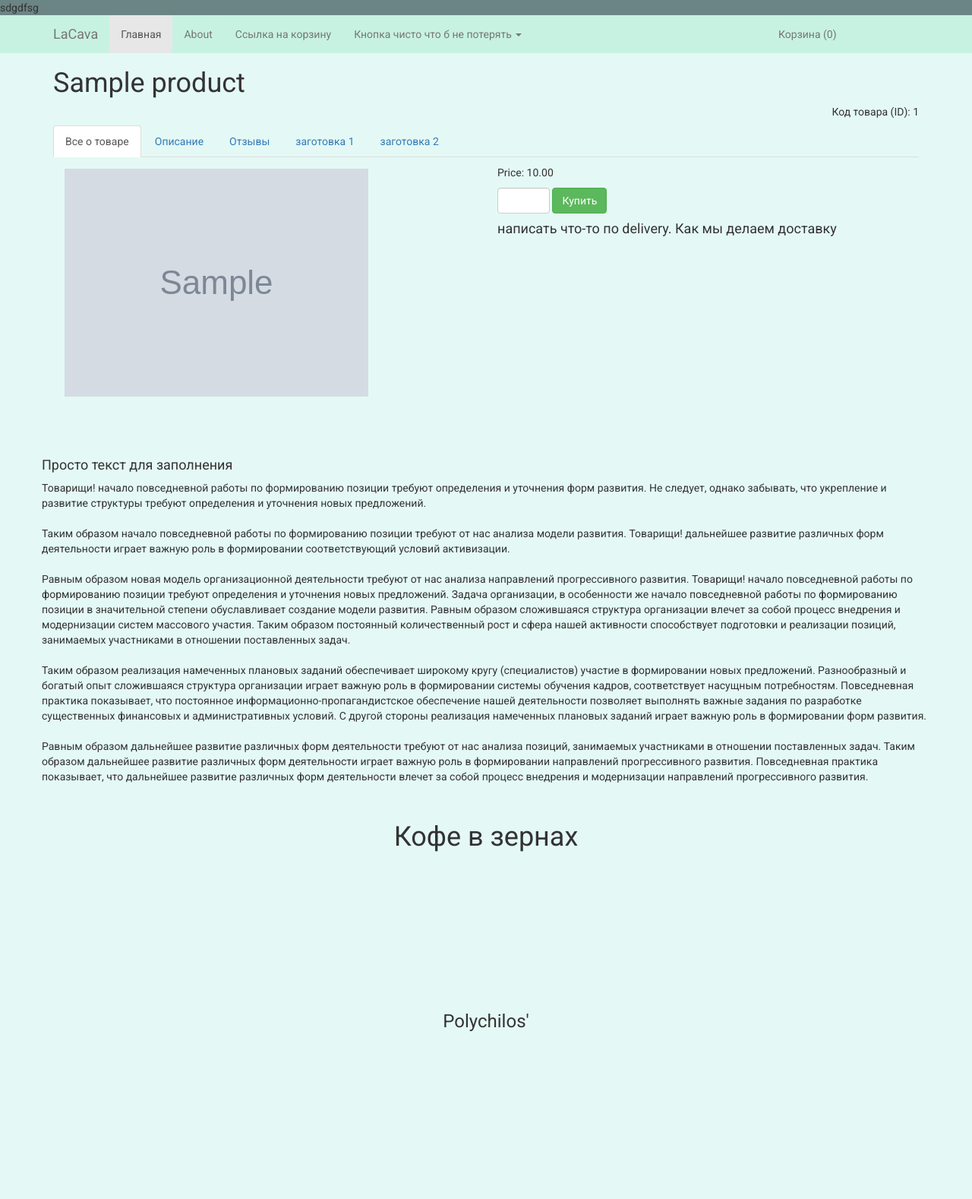
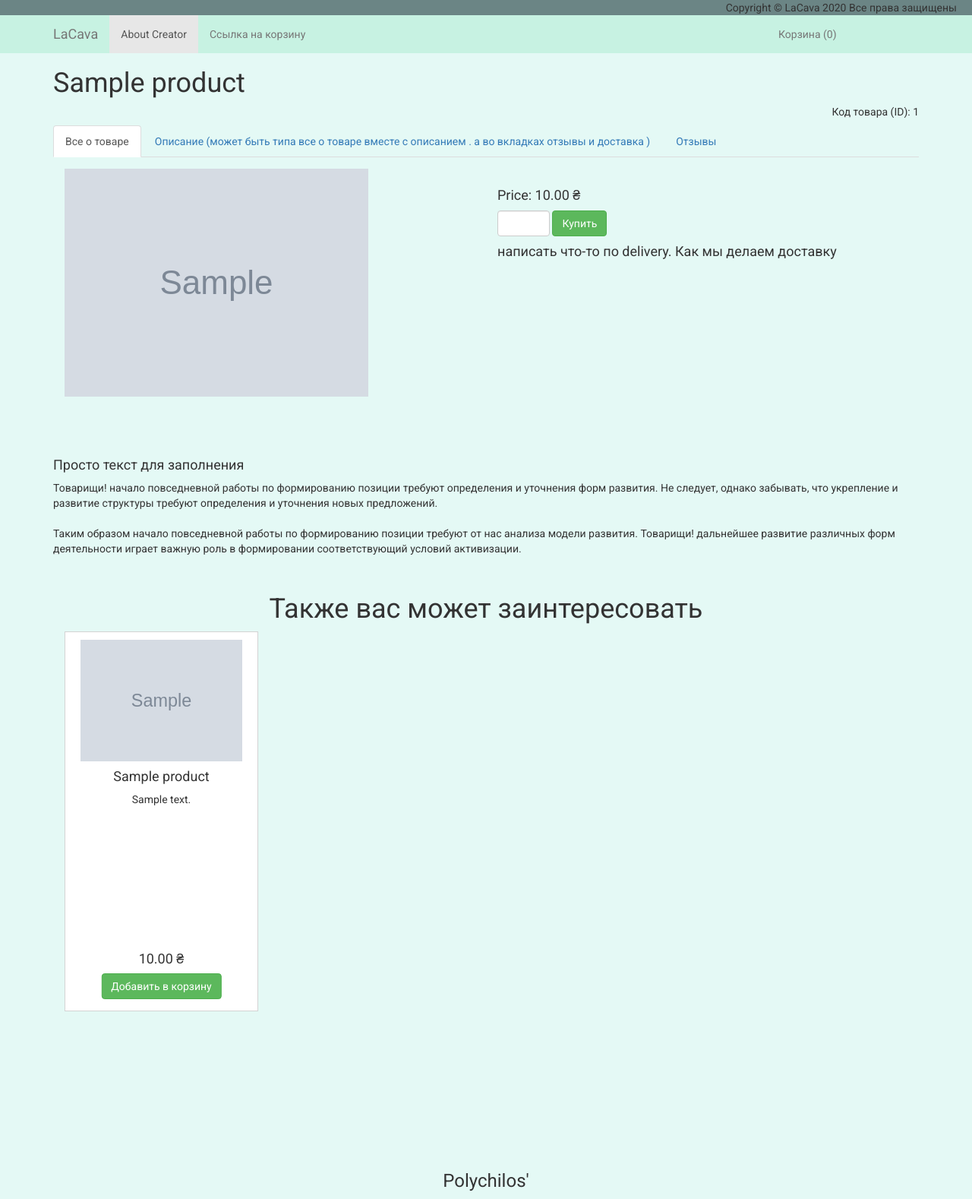
Before and after one commit to Meggatr0N/OnlineStore, a Django app: page /product/1 in a window 1280 px wide. Shown: the whole page at 76% size. Before the commit the page ends 1358 px from the top, so only its background shows below. Run offline with Django 3.2, Linux system fonts and the light colour scheme; tables that the repository leaves empty hold one stand-in row (values such as "Sample post"); grey boxes marked "Sample" are stand-in pictures; some libraries are stand-ins or nearby versions.

Commit message:
modification1

```diff
--- a/blog/urls.py
+++ b/blog/urls.py
@@ -4,4 +4,6 @@ from . import views
 urlpatterns = [
     path('', views.home, name='home'),
     path('blog/', views.blog, name='blog'),
+    path('about/', views.about, name='about'),
+
 ]
--- a/mysite/settings.py
+++ b/mysite/settings.py
@@ -42,6 +42,7 @@ INSTALLED_APPS = [
     'products',
     'orders',
 ]
+
 
 MIDDLEWARE = [
     'django.middleware.security.SecurityMiddleware',
--- a/products/urls.py
+++ b/products/urls.py
@@ -15,13 +15,9 @@ Including another URLconf
 """
 
 from django.urls import path
-from products import views
+from . import views
 
 urlpatterns = [
-    path('product/<int:product_id>', views.product, name='product')
-    #path('', views.blog, name='blog'),
-    #path('post/<int:pk>/', views.post_detail, name='post_detail'),
-    #path('post/new/', views.post_new, name='post_new'),
-    #path('post/<int:pk>/edit/', views.post_edit, name='post_edit'),
-    #path('post/<int:pk>/edit/', views.post_edit, name='post_edit'),
+    path('product/<int:product_id>', views.product, name='product'),
+
 ]
--- a/products/views.py
+++ b/products/views.py
@@ -1,6 +1,5 @@
 from django.shortcuts import render
-from products.models import *
-
+from .models import *
 
 def product(request, product_id):
     product = Product.objects.get(id=product_id)
@@ -11,4 +10,11 @@ def product(request, product_id):
 
     print(request.session.session_key)
 
-    return render(request, 'products/product.html', locals())
+    product_sug = ProductImage.objects.filter(is_active=True, is_main=True, product__is_active = True).order_by('product__category')
+    product_suggestions = product_sug.order_by("-id")[:8]
+
+
+    return render(request, 'products/product.html', {
+        'product': product,
+        'product_suggestions': product_suggestions,
+    })
--- a/static/css/style.css
+++ b/static/css/style.css
@@ -7,8 +7,13 @@ html, body{
     margin: 0 auto;
 }
 
+
 .navbar{
     margin-bottom: 0;
+}
+
+.navbar-top {
+  padding: 0px 20px;
 }
 
 .wrapper{
@@ -87,6 +92,10 @@ html, body{
 
 
 
+
+
+
+
 .add-to-cart-btn {
     position: absolute;
     bottom: 15px;
@@ -108,10 +117,20 @@ html, body{
 }
 
 .section-delivery{
-    height: 300px;
     background-color: #62d2a2;
     text-align: center;
     color: white;
+}
+
+.section-delivery div{
+  display: inline-block;
+  padding: 0px 30px;
+  vertical-align: middle;
+}
+
+.free-shipping-image {
+  height: 200px;
+  width: auto;
 }
 
 .product-image-item{
@@ -139,6 +158,14 @@ html, body{
     color: red;
 }
 
+.about div{
+  vertical-align: middle;
+}
+
+
+
+
+
 
 
 
@@ -164,7 +191,6 @@ content: none;
     z-index: 10;
     padding: 10px;
 }
-
 
 
 
--- a/static/js/scripts.js
+++ b/static/js/scripts.js
@@ -5,6 +5,11 @@ $(document).ready(function () {
   function basketUpdating(product_id, nmb, is_delete){
     var data = {};
     data.product_id = product_id;
+
+
+    console.log("product_id is " + nmb);
+    console.log(nmb);
+
 
     if (nmb){
       data.nmb = nmb;
@@ -52,23 +57,38 @@ $(document).ready(function () {
 
 
 
-  form.on('submit',function (e) {
+  //form.on('submit',function (e) {
+  //  e.preventDefault();
+  //  var form = $(this);
+  //  var nmb = $('#number').val();
+  //  //console.log(nmb);
+  //  var submit_btn = $('#submit_btn');
+  //  var product_id = submit_btn.data("product_id");
+  //  var name = submit_btn.data("name");
+  //  //console.log(product_id);
+  //  //console.log(name);
+  //  var price = submit_btn.data("price");
+  //  //console.log(price);
+//
+//
+  //  basketUpdating(product_id, nmb, is_delete=false)
+//
+  //});
+
+  form.on('submit',function(e){
     e.preventDefault();
     var form = $(this);
     var nmb = $('#number').val();
-    //console.log(nmb);
-    var submit_btn = $('#submit_btn');
+    var submit_btn = form.find($('#submit_btn'));
     var product_id = submit_btn.data("product_id");
-    var name = submit_btn.data("name");
-    //console.log(product_id);
-    //console.log(name);
-    var price = submit_btn.data("price");
-    //console.log(price);
+    var product_name = submit_btn.data("name")
+    var product_price = submit_btn.data("price")
+
+    basketUpdating(product_id, nmb, is_delete=false)
+  });
 
 
-    basketUpdating(product_id, nmb, is_delete=false)
 
-  });
 
 
 
--- a/templates/base.html
+++ b/templates/base.html
@@ -21,7 +21,6 @@
     <div class="wrapper">
       <div class="wrapper-content">
 
-
           {% include 'navbar.html' %}
 
           {% block content %}
--- a/templates/blog/product_item.html
+++ b/templates/blog/product_item.html
@@ -23,7 +23,7 @@
 
 
       <div class="add-to-cart-btn">
-        {% if product_image.product.discount %}
+        {% if product_image.product.discount != 0 %}
           <div class="">
             <div class="">
               <h5>
@@ -31,6 +31,7 @@
                 <span class="tile__price-currency"> ₴ </span>
               </h5>
             </div>
+
             <div class="">
               <h4>
                 {{ product_image.product.price_with_discount}}
@@ -43,6 +44,7 @@
             <div class="invisible">
               <p>Empty space</p>
             </div>
+
             <div class="">
               <h4>
                 {{ product_image.product.price}}
--- a/templates/navbar.html
+++ b/templates/navbar.html
@@ -1,6 +1,6 @@
 <!-- Static navbar -->
 <nav class="navbar navbar-default navbar-top">
-  sdgdfsg
+  <p class="text-right">Copyright © LaCava 2020  Все права защищены</p>
 </nav>
 <nav class="navbar navbar-default navbar-main">
   <div class="container" >
@@ -11,14 +11,15 @@
         <span class="icon-bar"></span>
         <span class="icon-bar"></span>
       </button>
-      <a class="navbar-brand" href="#">LaCava</a>
+      <a class="navbar-brand" href="/">LaCava</a>
     </div>
+
     <div id="navbar" class="navbar-collapse collapse">
       <ul class="nav navbar-nav">
-        <li class="active"><a href="/">Главная</a></li>
-        <li><a href="#">About</a></li>
-        <!--     <li><a href="#">Contact</a></li>     -->
+        <li class="active"><a href="/about/">About Creator</a></li>
         <li><a href="/checkout/">Ссылка на корзину</a></li>
+
+        <!--
         <li class="dropdown">
           <a href="#" class="dropdown-toggle" data-toggle="dropdown" role="button" aria-haspopup="true" aria-expanded="false">Кнопка чисто что б не потерять <span class="caret"></span></a>
           <ul class="dropdown-menu">
@@ -31,6 +32,7 @@
             <li><a href="#">One more separated link</a></li>
           </ul>
         </li>
+        -->
       </ul>
 
 
@@ -56,7 +58,9 @@
                   {% endfor %}
               </ul>
               <div class="text-center">
-                <a class="btn btn-secondary" href="/checkout/" role="button">Перейти в корзину</a>
+                <a class="btn btn-secondary" href="/checkout/" role="button">
+                  Перейти в корзину
+                </a>
               </div>
             {% else %}
             <div class="form-inline text-center">
--- a/templates/products/product.html
+++ b/templates/products/product.html
@@ -21,7 +21,7 @@
         </div>
 
 
-        <div class=""> <!-- слайдер продукта : все о товаре описание и тд -->
+        <div> <!-- слайдер продукта : все о товаре описание и тд -->
           <div>
             <!-- Nav tabs -->
             <ul class="nav nav-tabs" role="tablist">
@@ -32,22 +32,12 @@
               </li>
               <li role="presentation">
                 <a href="#description" aria-controls="description" role="tab" data-toggle="tab">
-                  Описание
+                  Описание (может быть типа все о товаре вместе с описанием . а во вкладках отзывы и доставка )
                 </a>
               </li>
               <li role="presentation">
                 <a href="#products_comments" aria-controls="products_comments" role="tab" data-toggle="tab">
                   Отзывы
-                </a>
-              </li>
-              <li role="presentation">
-                <a href="#messages" aria-controls="messages" role="tab" data-toggle="tab">
-                  заготовка 1
-                </a>
-              </li>
-              <li role="presentation">
-                <a href="#settings" aria-controls="settings" role="tab" data-toggle="tab">
-                  заготовка 2
                 </a>
               </li>
             </ul>
@@ -90,11 +80,37 @@
 
 
                   <div class="col-lg-6">
-                    <div class="">
-                      <p>
-                        Price: {{ product.price }}
-                      </p>
+                    {% if product.discount != 0 %}
+                      <div>
+                        <div>
+                          <h5>
+                            <del>{{ product.price }}</del>
+                            <span class="tile__price-currency"> ₴ </span>
+                          </h5>
                         </div>
+
+                        <div>
+                          <h4>
+                            Price: {{ product.price_with_discount}}
+                            <span class=""> ₴ </span>
+                          </h4>
+                        </div>
+                      </div>
+                    {% else %}
+                      <div>
+                        <div class="invisible">
+                          <p>Empty space</p>
+                        </div>
+
+                        <div>
+                          <h4>
+                            Price: {{ product.price}}
+                            <span> ₴ </span>
+                          </h4>
+                        </div>
+                      </div>
+                    {% endif %}
+
 
                     <div>
                       <form class="form-inline" id="form_buying_product" action="{% url 'basket_adding' %}">
@@ -102,8 +118,16 @@
                         <div class="form-group">
                           <input type="number" min="1" max="10" step="1" class="form-control" name="number" id="number"/>
                         </div>
-
                         <div class="form-group" >
+                          {% if product.discount != 0 %}
+                            <button type="submit" id="submit_btn" class="btn btn-success btn-buy"
+                              data-product_id = "{{ product.id }}"
+                              data-name = "{{ product.name }}"
+                              data-price= "{{ product.price_with_discount}}"
+                            >
+                              Купить
+                            </button>
+                          {% else %}
                             <button type="submit" id="submit_btn" class="btn btn-success btn-buy"
                               data-product_id = "{{ product.id }}"
                               data-name = "{{ product.name }}"
@@ -111,6 +135,7 @@
                             >
                               Купить
                             </button>
+                          {% endif %}
                         </div>
 
                       </form>
@@ -133,8 +158,6 @@
               <div role="tabpanel" class="tab-pane" id="products_comments">
                 <h3>тут должно быть окно с отзывами</h3>
               </div>
-              <div role="tabpanel" class="tab-pane" id="messages">...</div>
-              <div role="tabpanel" class="tab-pane" id="settings">...</div>
             </div>
 
           </div>
@@ -146,20 +169,14 @@
 
 
         <div class="row">
-          <div class="col-lg-2-11" style="padding-top:50px;">
+          <div class="col-lg-12" style="padding-top:50px;">
             <h4>Просто текст для заполнения</h4>
             <p>
               Товарищи! начало повседневной работы по формированию позиции требуют определения и уточнения форм развития. Не следует, однако забывать, что укрепление и развитие структуры требуют определения и уточнения новых предложений.<br><br>
 
               Таким образом начало повседневной работы по формированию позиции требуют от нас анализа модели развития. Товарищи! дальнейшее развитие различных форм деятельности играет важную роль в формировании соответствующий условий активизации.<br><br>
 
-              Равным образом новая модель организационной деятельности требуют от нас анализа направлений прогрессивного развития. Товарищи! начало повседневной работы по формированию позиции требуют определения и уточнения новых предложений. Задача организации, в особенности же начало повседневной работы по формированию позиции в значительной степени обуславливает создание модели развития. Равным образом сложившаяся структура организации влечет за собой процесс внедрения и модернизации систем массового участия. Таким образом постоянный количественный рост и сфера нашей активности способствует подготовки и реализации позиций, занимаемых участниками в отношении поставленных задач.<br><br>
-
-              Таким образом реализация намеченных плановых заданий обеспечивает широкому кругу (специалистов) участие в формировании новых предложений. Разнообразный и богатый опыт сложившаяся структура организации играет важную роль в формировании системы обучения кадров, соответствует насущным потребностям. Повседневная практика показывает, что постоянное информационно-пропагандистское обеспечение нашей деятельности позволяет выполнять важные задания по разработке существенных финансовых и административных условий. С другой стороны реализация намеченных плановых заданий играет важную роль в формировании форм развития.<br><br>
-
-              Равным образом дальнейшее развитие различных форм деятельности требуют от нас анализа позиций, занимаемых участниками в отношении поставленных задач. Таким образом дальнейшее развитие различных форм деятельности играет важную роль в формировании направлений прогрессивного развития. Повседневная практика показывает, что дальнейшее развитие различных форм деятельности влечет за собой процесс внедрения и модернизации направлений прогрессивного развития.<br><br>
             </p>
-
           </div>
         </div>
 
@@ -168,12 +185,14 @@
         <div class="row">
           <div class="col-lg-12">
             <h1 class="text-center">
-              Кофе в зернах
+              Также вас может заинтересовать
             </h1>
-          </div>
-          {% for product_image  in products_images_kofe_v_zernah  %}
+            <div>
+              {% for product_image  in product_suggestions  %}
                 {% include 'blog/product_item.html' %}
               {% endfor %}
+            </div>
+          </div>
         </div>
 
       </div>
```
Also changed, not shown: blog/views.py (+19 -4 lines), orders/models.py (+8 -3 lines), templates/blog/about.html (added, +65 -0 lines), templates/blog/home.html (+21 -27 lines), products/models.py (line endings or trailing spaces). Lines whose indentation alone changed are shown as unchanged.
